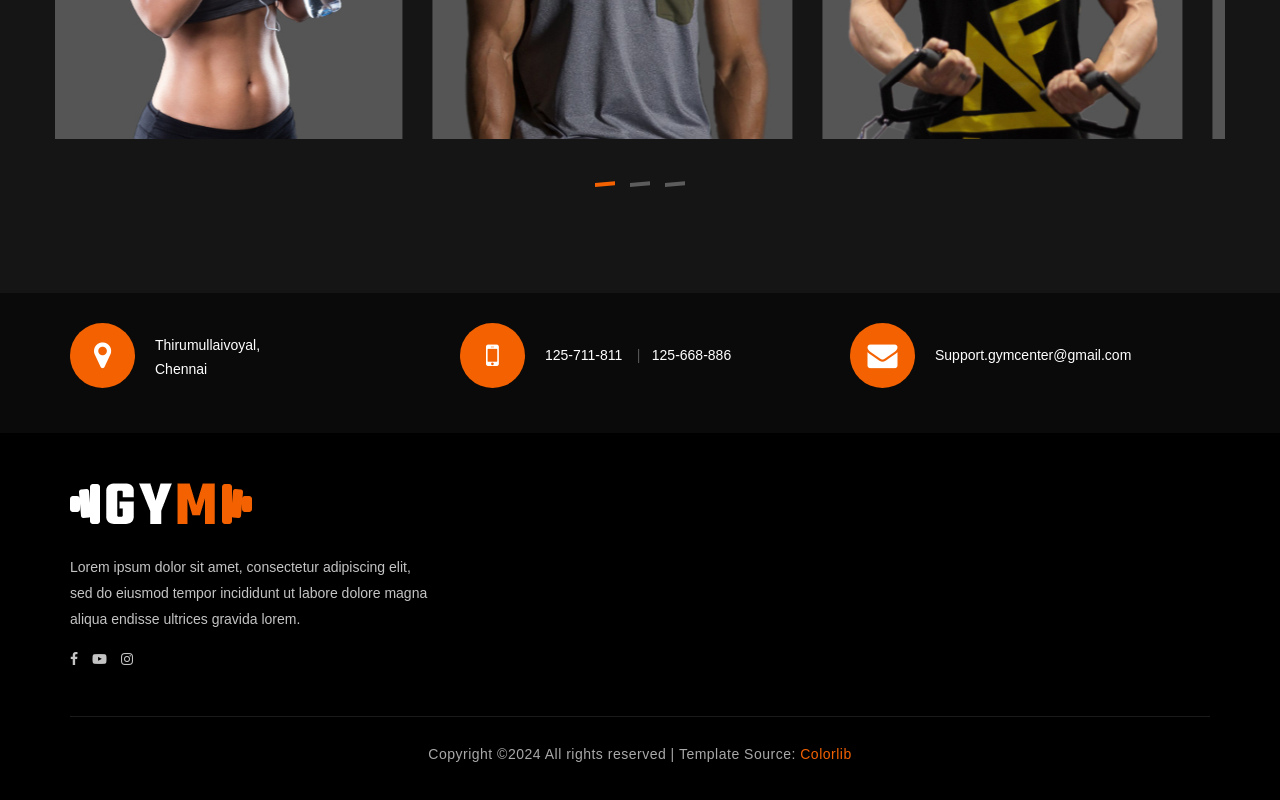
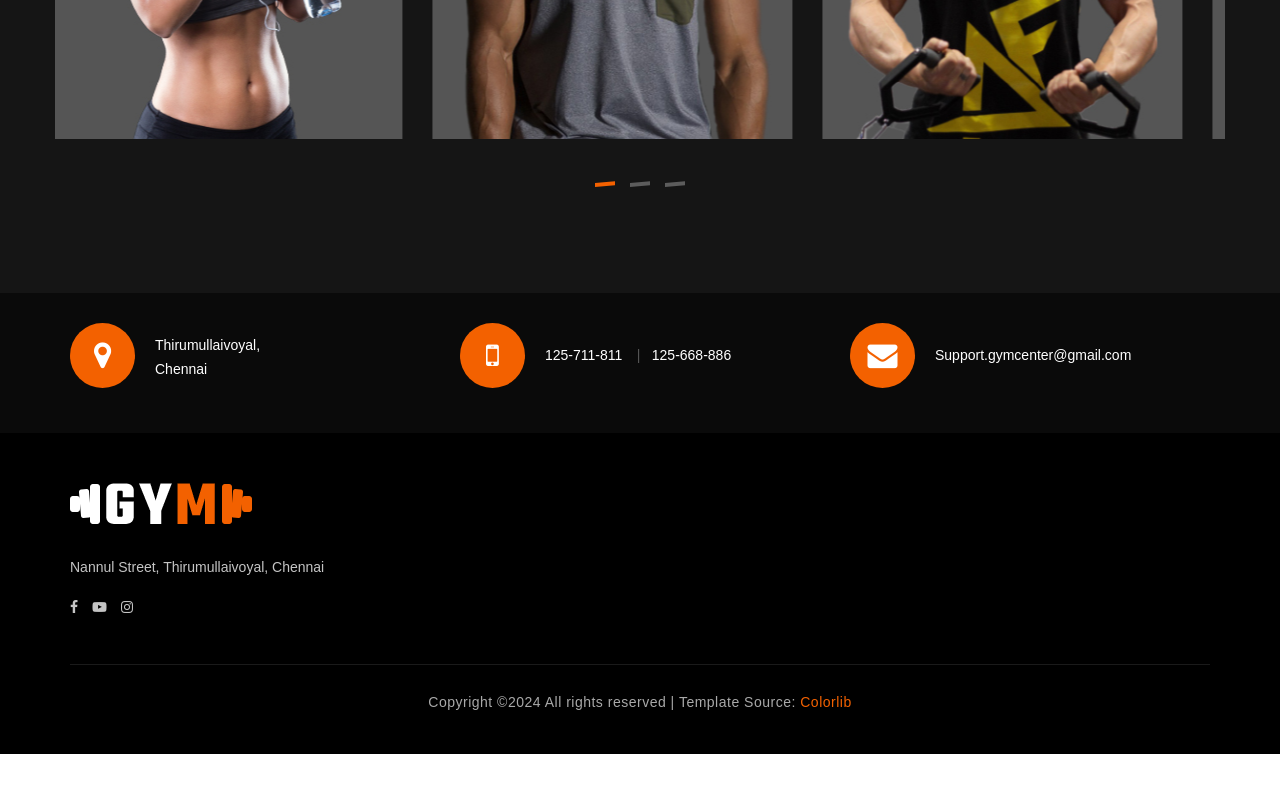
Before and after one commit to TheGuyWhoCodes4Him/3gFitnezz, a plain HTML site: page index.html in a window 1280 px wide. Shown: the part 4214-5014 px from the top of the page. After the commit the page ends 4968 px from the top, so only its background shows below. Drawn offline with nearby package versions, Linux system fonts and the light colour scheme; a web font is replaced by a local one.

Commit message:
Updated address in the footer

```diff
--- a/index.html
+++ b/index.html
@@ -344,8 +344,7 @@
                         <div class="fa-logo">
                             <a href="#"><img src="img/logo.png" alt=""></a>
                         </div>
-                        <p>Lorem ipsum dolor sit amet, consectetur adipiscing elit, sed do eiusmod tempor incididunt ut
-                            labore dolore magna aliqua endisse ultrices gravida lorem.</p>
+                        <p>Nannul Street, Thirumullaivoyal, Chennai</p>
                         <div class="fa-social">
                             <a href="#"><i class="fa fa-facebook"></i></a>
                             <a href="#"><i class="fa fa-youtube-play"></i></a>
```
